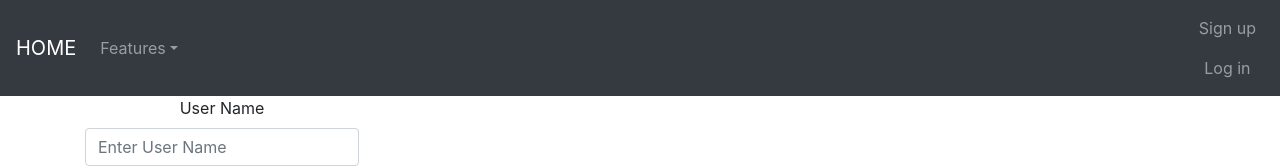
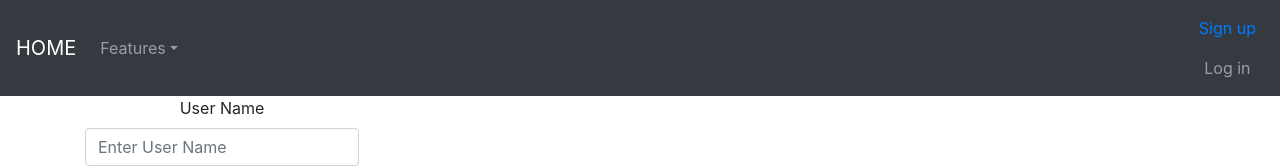
Before and after one commit to gijsmaas82/homeApp-client, a React (Create React App) app: page /signup in a window 1280 px wide. Shown: the top 168 px of the page. Built offline with nearby package versions, Linux system fonts and the light colour scheme.

Commit message:
Make link

```diff
--- a/src/components/Header/Header.js
+++ b/src/components/Header/Header.js
@@ -1,5 +1,6 @@
 import React, { Component } from 'react'
 import { Navbar, Nav, NavDropdown } from 'react-bootstrap'
+import { Link } from 'react-router-dom'
 import './Header.css'
 
 export default class Header extends Component {
@@ -24,7 +25,7 @@ export default class Header extends Component {
             </Nav>
             <Nav>
               {!this.props.user ?
-              <div><Nav.Link href="/signup">Sign up</Nav.Link>
+              <div><Nav.Link ><Link to="/signup" >Sign up</Link></Nav.Link>
               <Nav.Link href="/login">
               Log in
               </Nav.Link> </div>:
--- a/src/components/SignUp/SignUp.js
+++ b/src/components/SignUp/SignUp.js
@@ -1,5 +1,6 @@
 import React, { Component } from 'react'
 import { Button, Form, Container, Row, Col } from 'react-bootstrap'
+
 
 export default class SignUp extends Component {
   render() {
```
